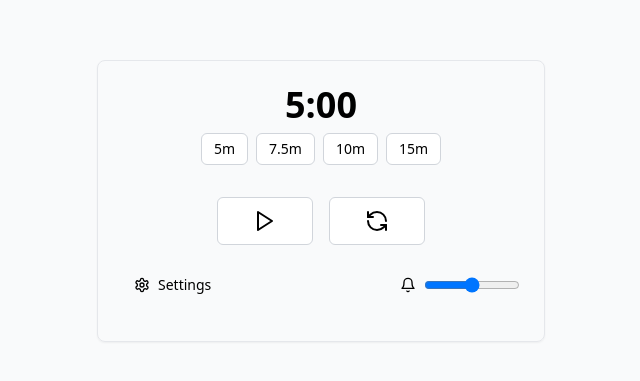
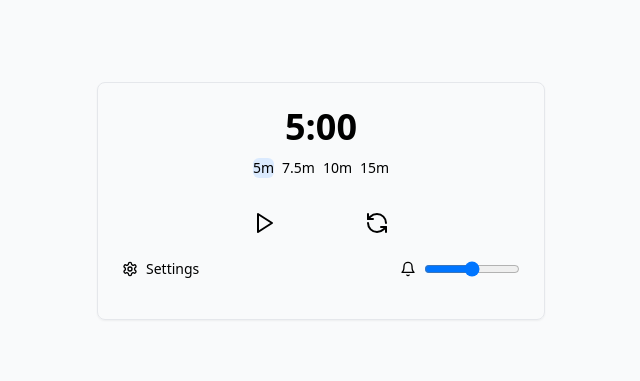
Before and after one commit to DanJonesDesign/Meditation-timer, a Next.js app: page / in a window 1280 px wide. Shown: the part 199-580 px from the top of the page, without its empty margins (319-959 px from the left). Built offline with nearby package versions, Linux system fonts and the light colour scheme.

Commit message:
Update button.jsx

```diff
--- a/src/components/ui/button.jsx
+++ b/src/components/ui/button.jsx
@@ -1,30 +1,8 @@
-import * as React from "react"
-
-const Button = React.forwardRef(({ className, variant = "default", size = "default", ...props }, ref) => {
-  const baseStyles = "inline-flex items-center justify-center rounded-md font-medium transition-colors focus-visible:outline-none focus-visible:ring-2 focus-visible:ring-blue-500 disabled:pointer-events-none disabled:opacity-50"
-
-  const variants = {
-    default: "bg-blue-500 text-white hover:bg-blue-600",
-    outline: "border border-gray-300 bg-white hover:bg-gray-100",
-    ghost: "hover:bg-gray-100",
-  }
-
-  const sizes = {
-    default: "h-10 px-4 py-2",
-    sm: "h-8 px-3 text-sm",
-    lg: "h-12 px-8",
-  }
-
-  const combinedClassName = `${baseStyles} ${variants[variant]} ${sizes[size]} ${className || ''}`
-
+export function Button({ className, variant = "outline", size = "default", ...props }) {
   return (
     <button
-      ref={ref}
-      className={combinedClassName}
+      className={`inline-flex items-center justify-center rounded-md text-sm font-medium ring-offset-background transition-colors focus-visible:outline-none focus-visible:ring-2 focus-visible:ring-ring focus-visible:ring-offset-2 disabled:pointer-events-none disabled:opacity-50 ${className}`}
       {...props}
     />
   )
-})
-Button.displayName = "Button"
-
-export { Button }
+}
```
